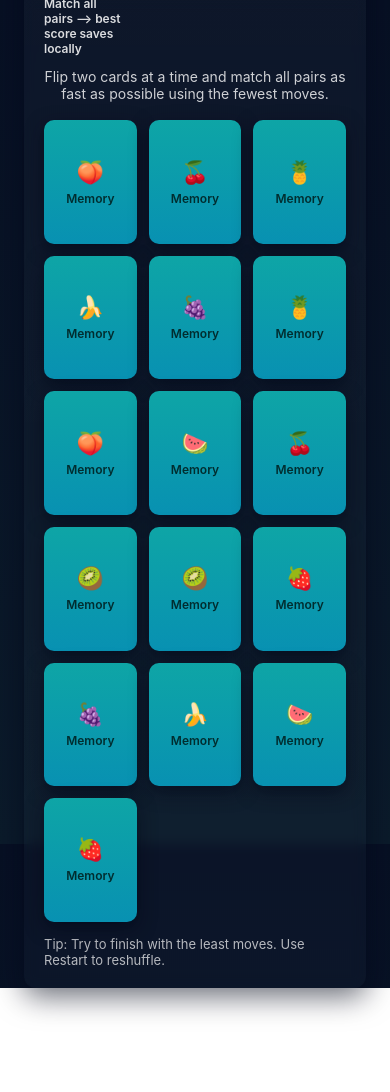
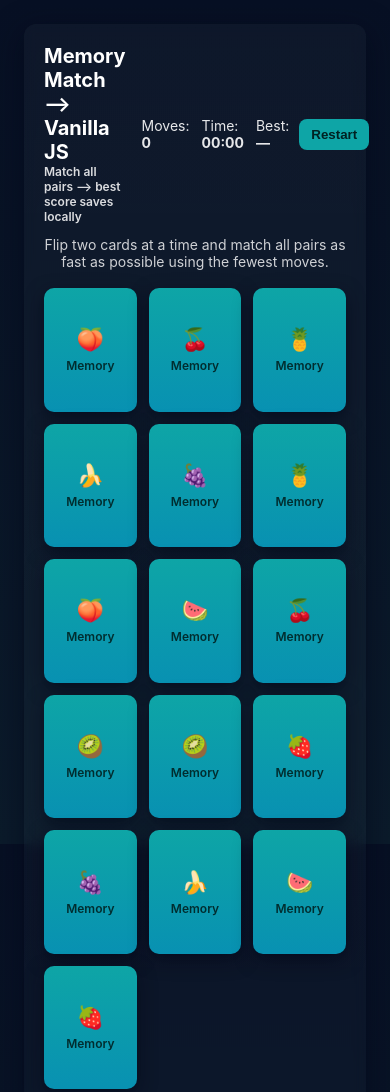
Before and after one commit to Pius931/memory-match-arena, a plain HTML site: page index.html in a window 390 px wide. Shown: the top 1092 px of the page. Before the commit the page ends 988 px from the top, so only its background shows below. Drawn offline with Linux system fonts and the light colour scheme.

Commit message:
fixed css issue

```diff
--- a/style.css
+++ b/style.css
@@ -128,6 +128,12 @@ button {
 }
 
 /* Responsive grid for small/large screens */
+@media (max-width: 600px) {
+  body {
+    align-items: flex-start;
+  }
+}
+
 @media (max-width: 520px) {
   .board {
     grid-template-columns: repeat(3, 1fr);
```
